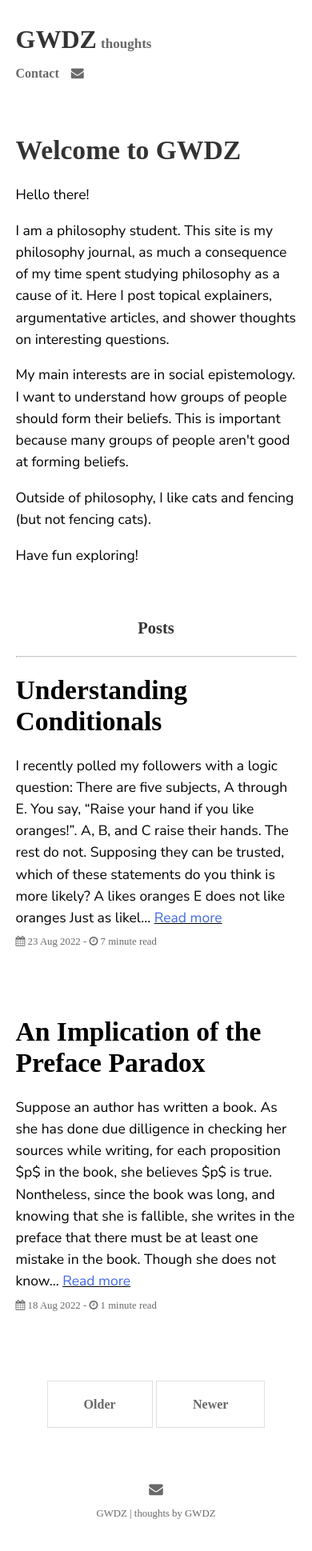
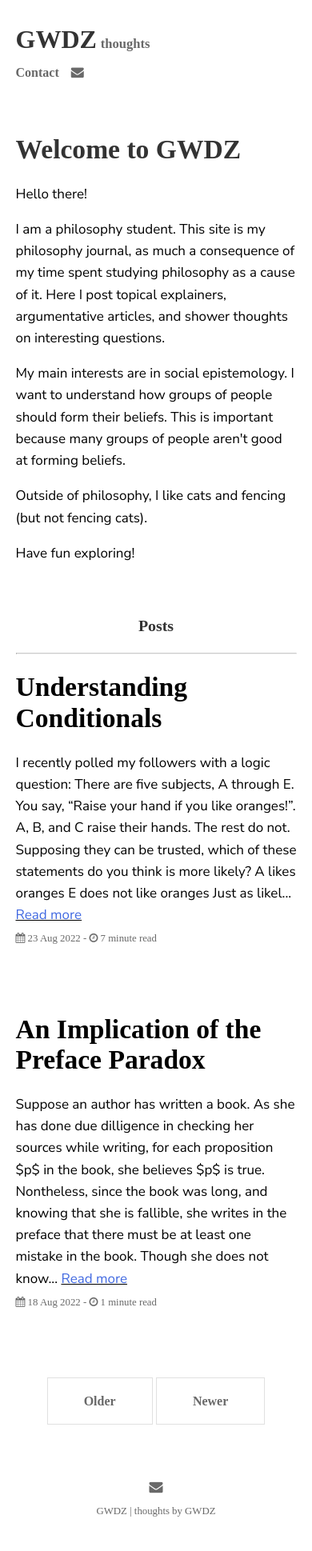
Before and after one commit to GWDZ-true/gwdz-site, a Jekyll site: the page built from index.html, in a window 390 px wide. Shown: the whole page at 80% size. Built offline with Jekyll 4.4.1, drawn with Linux system fonts in a browser that asks for light colours; some web fonts are replaced; the list of posts is cut into pages by our own code.

Commit message:
Update _base.scss

```diff
--- a/_sass/_base.scss
+++ b/_sass/_base.scss
@@ -21,7 +21,7 @@ body {
 
 @media only screen and (max-width: 768px) {
   body {
-    font-size: 17.5px;
+    font-size: 17px;
     line-height: 1.7rem;
   }
 }
```
